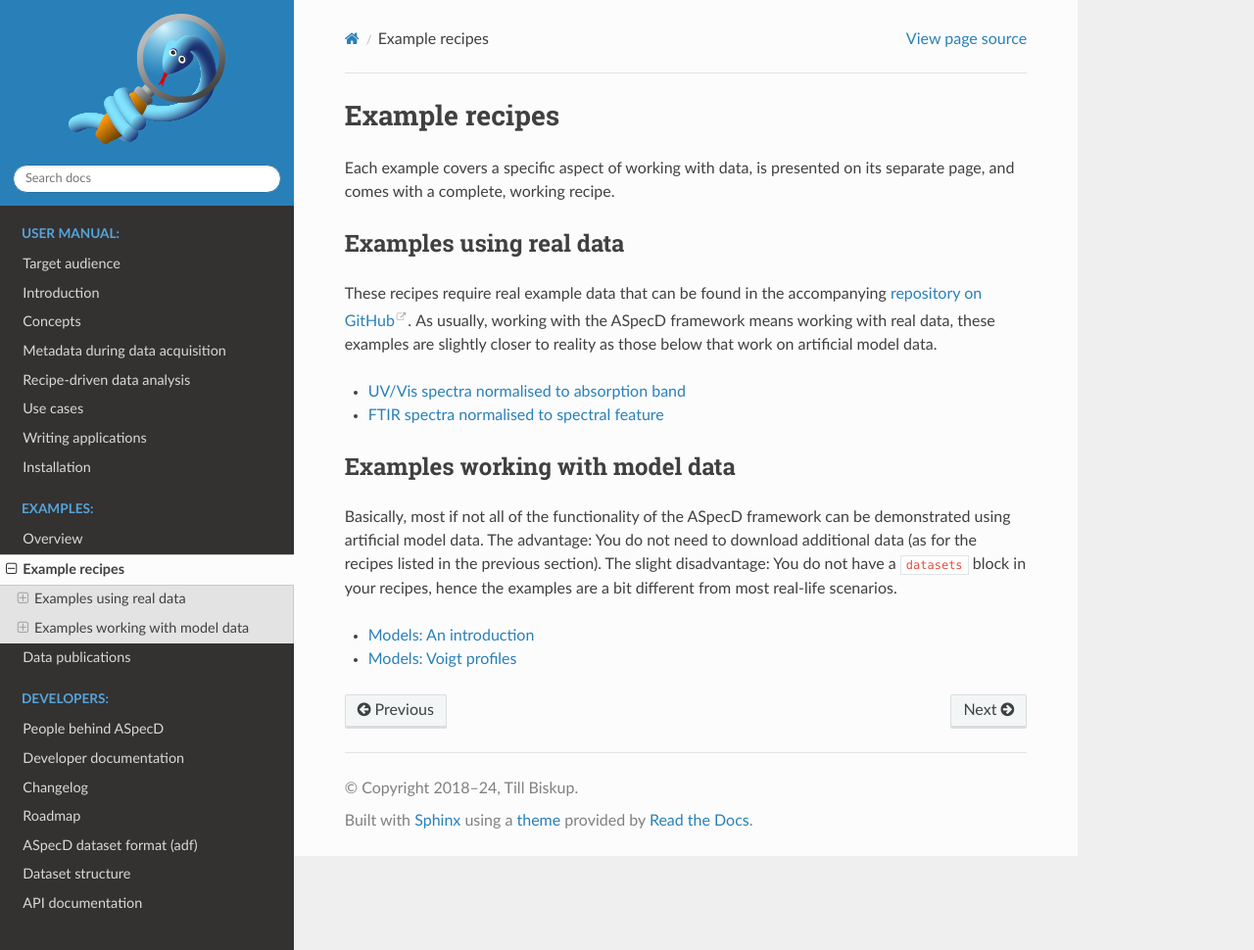
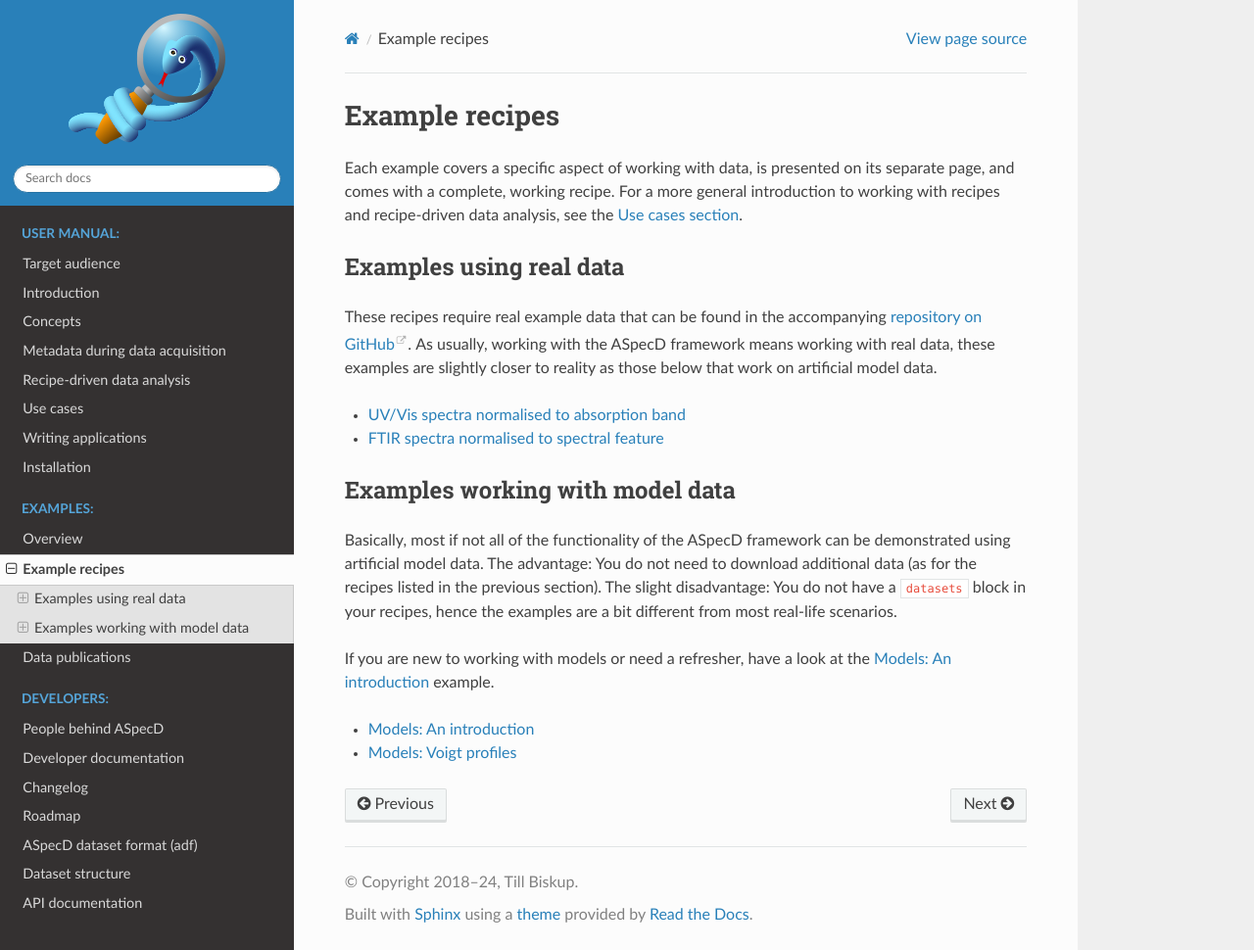
Before and after one commit to tillbiskup/aspecd, a Sphinx documentation site: the page built from docs/examples/list.rst, in a window 1280 px wide and 970 px high. Shown: the whole window at 98% size. Built offline with Sphinx 7.4.7 and the Read the Docs theme 2.0.0, drawn with Linux system fonts in a browser that asks for light colours.

Commit message:
Cross-referencing use-case section from example recipes in documentation

```diff
--- a/docs/examples/index.rst
+++ b/docs/examples/index.rst
@@ -2,7 +2,7 @@
 Overview
 ========
 
-Here, we present a (growing) series of working examples of how to use the ASpecD framework to perform both, day-to-day routine tasks in a laboratory as well as more complex processing and analysis tasks.
+Here, we present a (growing) series of working examples of how to use the ASpecD framework to perform both, day-to-day routine tasks in a laboratory as well as more complex processing and analysis tasks. For a more general introduction to working with recipes and recipe-driven data analysis, see the :doc:`Use cases section <../usecases>`.
 
 .. note::
 
--- a/docs/examples/list.rst
+++ b/docs/examples/list.rst
@@ -2,7 +2,7 @@
 Example recipes
 ===============
 
-Each example covers a specific aspect of working with data, is presented on its separate page, and comes with a complete, working recipe.
+Each example covers a specific aspect of working with data, is presented on its separate page, and comes with a complete, working recipe.  For a more general introduction to working with recipes and recipe-driven data analysis, see the :doc:`Use cases section <../usecases>`.
 
 
 Examples using real data
@@ -23,6 +23,8 @@ Examples working with model data
 
 Basically, most if not all of the functionality of the ASpecD framework can be demonstrated using artificial model data. The advantage: You do not need to download additional data (as for the recipes listed in the previous section). The slight disadvantage: You do not have a ``datasets`` block in your recipes, hence the examples are a bit different from most real-life scenarios.
 
+If you are new to working with models or need a refresher, have a look at the :doc:`model-introduction` example.
+
 
 .. toctree::
     :maxdepth: 1
--- a/docs/index.rst
+++ b/docs/index.rst
@@ -145,7 +145,7 @@ There is a number of related packages that are based on the ASpecD framework and
 
   Package for processing and analysing continuous-wave electron paramagnetic resonance (cw-EPR) data, originally implemented by P. Kirchner, developed and maintained by M. Schröder and T. Biskup.
 
-* `nmraspecds <https://docs.nmraspecds.de/>`_
+* `NMRAspecds <https://docs.nmraspecds.de/>`_
 
   Package for processing and analysing nuclear magnetic resonance (NMR) data, developed and maintained by M. Schröder.
 
```
Also changed, not shown: 1 other file.
